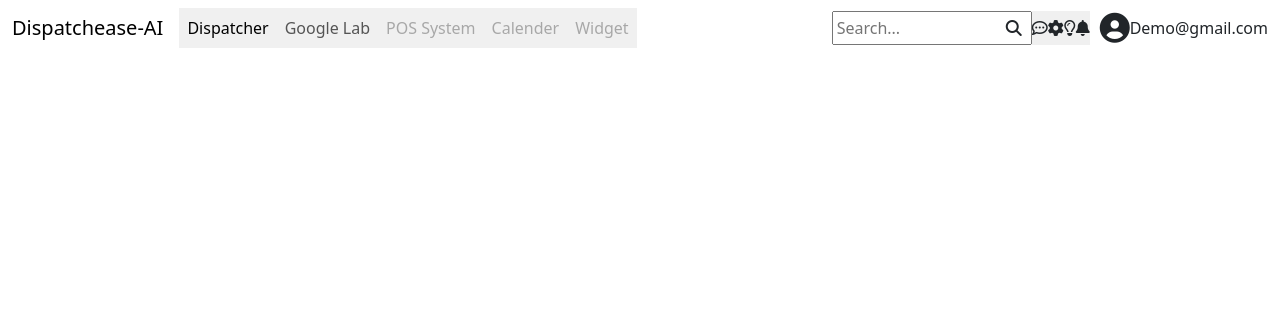
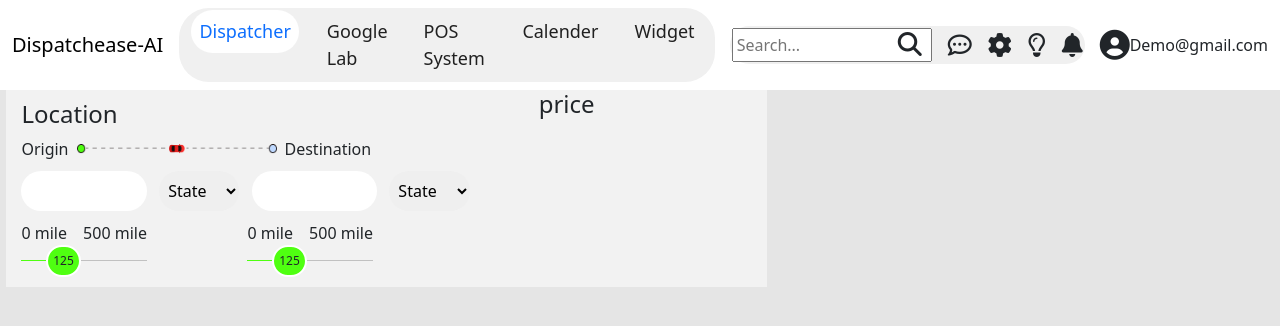
Before and after one commit to rifatjahan823/Dispatchease-AI, a plain HTML site: page pages/index.html in a window 1280 px wide. Drawn offline with nearby package versions, Linux system fonts and the light colour scheme.

Commit message:
add information

```diff
--- /dev/null
+++ b/components/ui/location.html
@@ -0,0 +1,31 @@
+<div class="location_price">
+    <!-- --location -->
+    <div class="location ">
+      <h4>Location</h4>
+      <div class="d-flex align-items-center">
+        <p class="m-0">Origin</p>
+        <img class="mx-2" src="../assets/title-dividar.png" style="width:200px; height:10px;" alt="" srcset="">
+        <p class="m-0">Destination</p>
+      </div>
+      <form>
+        <input type="text" name="" id="" placeholder="">
+        <select id="dropdown" >
+          <option value="" disabled selected>State</option>
+          <option value="option1">Option 1</option>
+          <option value="option2">Option 2</option>
+        </select>
+        <input type="text" name="" id="">
+        <select id="dropdown" >
+          <option value="" disabled selected>State</option>
+          <option value="option1">Option 1</option>
+          <option value="option2">Option 2</option>
+        </select>
+      </form>
+    </div>
+    <!-- price -->
+    <div class="price">
+      <h4>price</h4>
+    </div>
+  </div>
+
+  <script src="../script/index.js"></script>
--- a/css/index.css
+++ b/css/index.css
@@ -2,11 +2,40 @@
     margin: 0;
     padding: 0;
 }
-.primary_color{
-    background-color:#F0F0F0;
+p{
+ margin: 0;
+}
+body{
+ background: #E5E5E5;
+ overflow: hidden;
 }
 
 /* ******************Navigation*********** */
+.navigation_color{
+    background-color:#F0F0F0;
+   border-radius: 30px;
+   padding: 2px;
+}
+.active{
+    background-color: white;
+    color: #0C6EFE !important;
+  border-radius: 50px;
+}
+.nav-link {
+    color: #202020;
+    font-size: 18px;
+    font-weight: 500;
+    margin: 0 10px;
+}
+
+
+
+.nav-link:hover{
+background-color: white;
+    color: #0C6EFE;
+  border-radius: 50px;
+
+}
 .search-container {
     position: relative;
     width: 200px;
@@ -26,8 +55,49 @@
     cursor: pointer;
 }
 .notification_area{
-    margin: 0px 10px;
+    margin: 0px 15px;
+}
+.notification_area i{
+    font-size: 24px;
 }
 .profile{
     font-size: 30px;
 }
+/* **************Content_area************* */
+.content_area{
+    margin: auto;
+    display: block;
+    width: 99%;
+}
+.information_section{
+    display: grid;
+    grid-template-columns: repeat(2, 60% 40%);
+}
+
+.location_price{
+    background: #F2F2F2;
+    display: grid;
+    grid-template-columns: repeat(2, 70% 30%);
+}
+.location{
+    border-radius: 24px;
+    padding:10px 15px;
+}
+.information_form input, select{
+    border: 0;
+    border-radius: 20px;
+    margin:10px 0px;
+}
+.information_form input, select:focus-visible{
+   outline: none;
+}
+.address_input input{
+   height:40px;
+   padding: 5px;
+   width: 25%;
+}
+.address_input select{
+   height:40px;
+   padding: 5px;
+   width: 16%;
+}
--- a/pages/index.html
+++ b/pages/index.html
@@ -36,7 +36,7 @@
           <span class="navbar-toggler-icon"></span>
         </button>
         <div class="collapse navbar-collapse" id="navbarSupportedContent">
-          <ul class="navbar-nav me-auto mb-2 mb-lg-0 primary_color">
+          <ul class="navbar-nav me-auto mb-2 mb-lg-0 navigation_color">
             <li class="nav-item">
               <a class="nav-link active" aria-current="page" href="#"
                 >Dispatcher</a
@@ -46,17 +46,19 @@
               <a class="nav-link" href="#">Google Lab</a>
             </li>
             <li class="nav-item">
-              <a class="nav-link disabled">POS System</a>
+              <a class="nav-link" href="#">POS System</a>
             </li>
             <li class="nav-item">
-              <a class="nav-link disabled">Calender</a>
+              <a class="nav-link" href="#">Calender</a>
             </li>
             <li class="nav-item">
-              <a class="nav-link disabled">Widget</a>
+              <a class="nav-link" href="#">Widget</a>
             </li>
           </ul>
           <!-- ***************notification********* -->
-          <div class="d-flex align-items-center primary_color notification_area">
+          <div
+            class="d-flex align-items-center navigation_color notification_area"
+          >
             <div class="search-container">
               <!-- Search Icon -->
               <div class="search-icon" onclick="toggleSearch()">
@@ -70,9 +72,9 @@
                 id="searchBar"
               />
             </div>
-            <i class="far fa-comment-dots"></i>
+            <i class="far fa-comment-dots px-3"></i>
             <i class="fas fa-cog"></i>
-            <i class="far fa-lightbulb"></i>
+            <i class="far fa-lightbulb px-3"></i>
             <i class="fas fa-bell"></i>
           </div>
           <!-- ******************Profile************** -->
@@ -85,7 +87,76 @@
     </nav>
 
     <!-- other content goes here -->
-
+    <div class="content_area">
+      <!-- **************information_section******************* -->
+      <div class="information_section">
+        <!-- ---location & price---- -->
+        <div class="location_price">
+          <!-- --location -->
+          <div class="location">
+            <h4>Location</h4>
+            <div class="d-flex align-items-center">
+              <p class="m-0">Origin</p>
+              <img
+                class="mx-2"
+                src="../assets/title-dividar.png"
+                style="width: 200px; height: 10px"
+                alt=""
+                srcset=""
+              />
+              <p class="m-0">Destination</p>
+            </div>
+            <form class="information_form">
+              <div class="address_input">
+                <input type="text" name="" id="" placeholder="" />
+                <select id="dropdown" class="mx-2">
+                  <option value="" disabled selected>State</option>
+                  <option value="option1">Option 1</option>
+                  <option value="option2">Option 2</option>
+                </select>
+                <input type="text" name="" id="" class="me-2"/>
+                <select id="dropdown">
+                  <option value="" disabled selected>State</option>
+                  <option value="option1">Option 1</option>
+                  <option value="option2">Option 2</option>
+                </select>
+              </div>
+            </form>
+            <!-- mile -->
+            <div class="d-flex">
+              <div style="width: 25%; margin-right:20%;">
+                <div class="d-flex justify-content-between">
+                  <p>0 mile</p>
+                  <p>500 mile</p>
+                </div>
+                <div class="d-flex align-items-center">
+                  <div style="width:30%;height:1px; background:#4FFF11;"></div>
+                  <div style="background-color:#4FFF11; border:2px solid white;border-radius:50px;font-size: 12px;padding: 5px;">125</div>
+                  <div style="width:80%;height:1px; background:rgba(0, 0, 0, 0.204);"></div>
+                </div>
+              </div>
+              <div div style="width: 25%;">
+                <div class="d-flex justify-content-between">
+                  <p>0 mile</p>
+                  <p>500 mile</p>
+                </div>
+                <div class="d-flex align-items-center">
+                  <div style="width:30%;height:1px; background:#4FFF11;"></div>
+                  <div style="background-color:#4FFF11; border:2px solid white;border-radius:50px;font-size: 12px;padding: 5px;">125</div>
+                  <div style="width:80%;height:1px; background:rgba(0, 0, 0, 0.204);"></div>
+                </div>
+              </div>
+            </div>
+          </div>
+          <!-- price -->
+          <div class="price">
+            <h4>price</h4>
+          </div>
+        </div>
+        <!--  -->
+        <div></div>
+      </div>
+    </div>
 
     <script src="../script/index.js"></script>
     <script
--- a/script/index.js
+++ b/script/index.js
@@ -3,3 +3,11 @@ function toggleSearch() {
     var searchBar = document.getElementById('searchBar');
     searchBar.style.display = (searchBar.style.display === 'none' || searchBar.style.display === '') ? 'block' : 'none';
 }
+    // Get the object element
+    var dynamicObject = document.getElementById("dynamicObject");
+
+    // Add an event listener to adjust the height when the content is loaded
+    dynamicObject.addEventListener("load", function() {
+      // Set the height of the object element based on the content height
+      dynamicObject.style.height = dynamicObject.contentDocument.body.scrollHeight + "px";
+    });
```
Also changed, not shown: assets/title-dividar.png (added).
